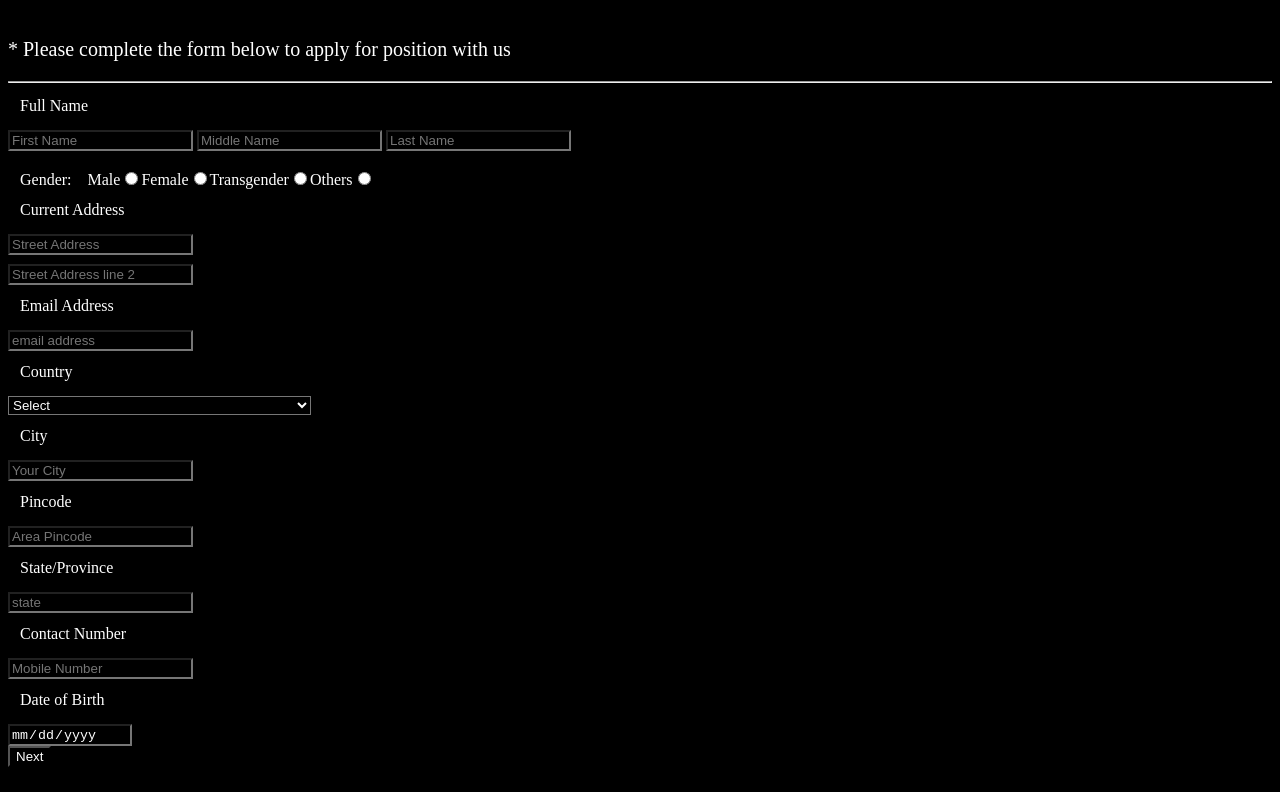
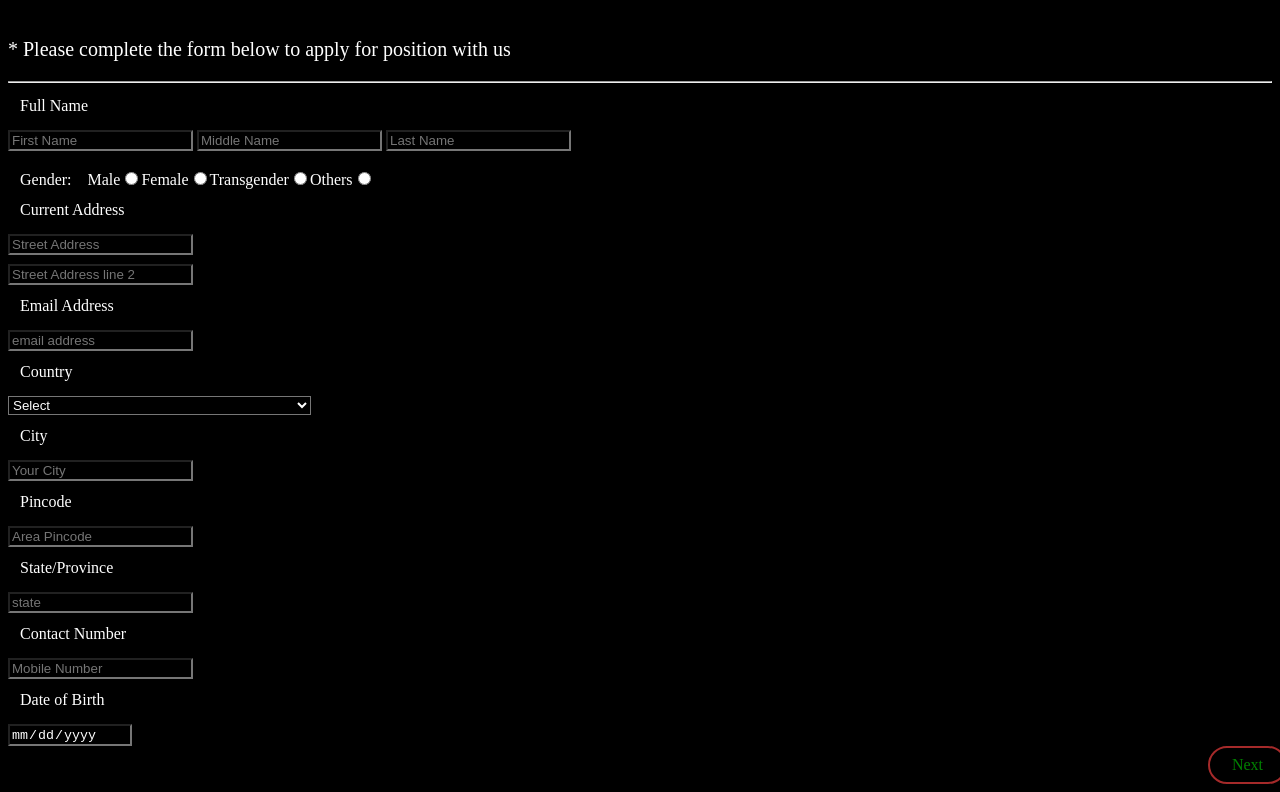
Before and after one commit to its-parth-19/JOB-FORMS, a plain HTML site: page index.html in a window 1280 px wide. Shown: the part 80-872 px from the top of the page. Drawn offline with Linux system fonts and the light colour scheme.

Commit message:
made the next button of page and style it

```diff
--- a/index.html
+++ b/index.html
@@ -290,7 +290,8 @@
 
         </div>
         <footer class="button">
-            <input type="submit" value="Next">
+            <a href="">Next</a>
+
         </footer>
         </div>
 
--- a/style.css
+++ b/style.css
@@ -38,3 +38,15 @@ label{
 label#choosegender{
     display: inline;
 }
+footer a{
+    color:green;
+    text-align: center;
+    text-decoration: none;
+    border: 2px solid brown;
+
+    border-radius: 25px;
+    padding: 8px;
+    display: block;
+    width: 59px;
+    margin-left: 1200px;
+}
```
